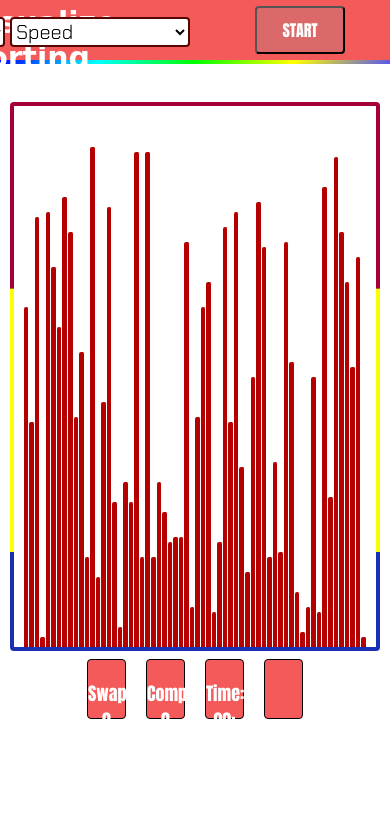
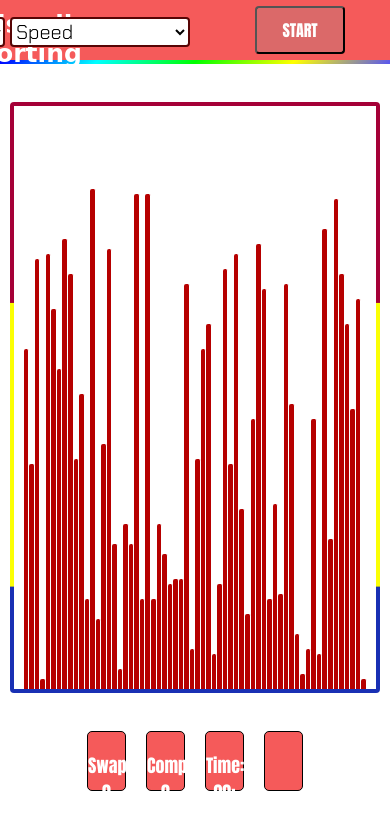
Before and after one commit to Deepak91168/VisualizeSorting, a plain HTML site: page index.html in a window 390 px wide. Drawn offline with Linux system fonts and the light colour scheme; a web font is replaced by a local one.

Commit message:
over height fixed

```diff
--- a/scripts/functions.js
+++ b/scripts/functions.js
@@ -34,13 +34,14 @@ class Helper {
         return false;
     };
     swap = async (i1, i2) => {
+        var height = 5 * (1 / 16);
         await this.delay();
         let v1 = this.list[i1].getAttribute("value");
         let v2 = this.list[i2].getAttribute("value");
         this.list[i1].setAttribute("value", v2);
-        this.list[i1].style.height = `${5 * v2}px`;
+        this.list[i1].style.height = `${height * v2}em`;
         this.list[i2].setAttribute("value", v1);
-        this.list[i2].style.height = `${5 * v1}px`;
+        this.list[i2].style.height = `${height * v1}em`;
         count_swaps(swaps);
         swaps++;
     };
--- a/scripts/index.js
+++ b/scripts/index.js
@@ -97,7 +97,7 @@ const RenderList = async () => {
         const bar = document.createElement("div");
         bar.className = "cell";
         bar.setAttribute("value", String(element));
-        bar.style.height = `${5 * element}px`;
+        bar.style.height = `${5*(1/16) * element}em`;
         arrayNode.appendChild(bar);
     }
 };
--- a/style.css
+++ b/style.css
@@ -131,11 +131,11 @@ hr.rainbow {
 .wrapper {
     margin: 8px auto;
     width: 95%;
-    height: 65vh;
+    height: 70vh;
     background: linear-gradient(90deg, #a50037 4%, #a50037 0%) top/100% 34% no-repeat,
         linear-gradient(0deg, #fbff04 50%, #fbff04 0%) top/100% 82% no-repeat,
         linear-gradient(90deg, #1930b4 10%, #1930b4 0%) top/100% 100%;
-    min-height: 300px;
+    min-height: 250px;
     display: flex;
     border-radius: 4px;
 }
@@ -234,6 +234,7 @@ hr.rainbow {
 
 /* Sorting Details */
 .sortDetails {
+    margin-top: 30px;
     height: 60px;
     display: flex;
     justify-content: center;
@@ -244,7 +245,8 @@ hr.rainbow {
 #comparisons,
 #timer,
 #showTime {
-    border-radius: 4px;
+    border: 4px solid rgb(182, 6, 35);
+    border-radius: 5px;
     font-size: 18px;
     text-align: center;
     border: 1px solid black;
@@ -256,4 +258,21 @@ hr.rainbow {
     color: white;
     background-color: rgb(245, 90, 90);
     font-family: Impact, Haettenschweiler, 'Arial Narrow Bold', sans-serif;
+    font-weight: 400;
 }
+#No_of_swaps:hover,
+#comparisons:hover,
+#timer:hover,
+#showTime:hover{
+    background-color: rgba(245, 90, 90, 0.918);
+}
+
+@media screen and (max-width: 1180px) {
+    body {
+      /* background-color: lightgreen; */
+    }
+    .heading{
+        margin-top: 5px;
+        font-size: 25px;
+    }
+  }
```
